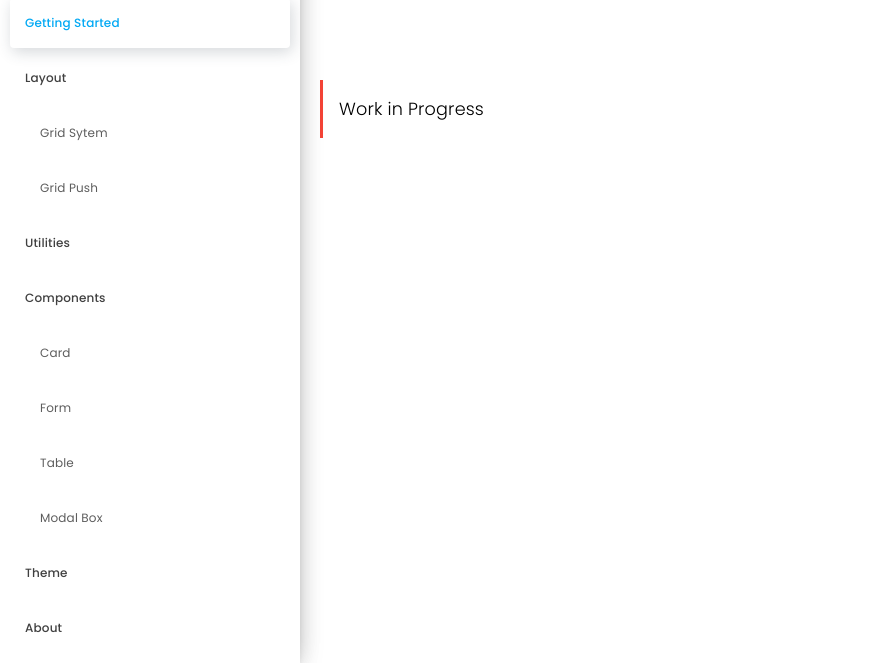
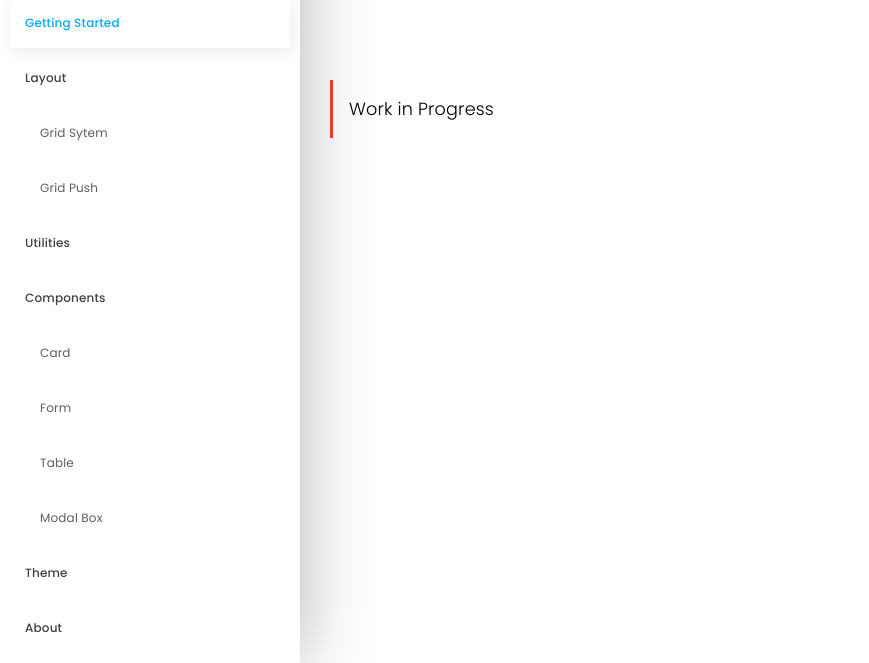
Before and after one commit to daniszaidan/Zero-CSS, a plain HTML site: page dashboard.html in a window 1280 px wide. Shown: the part 137-800 px from the top of the page, without its empty margins (0-869 px from the left). Drawn offline with nearby package versions, Linux system fonts and the light colour scheme; a script that the page names is missing.

Commit message:
Update dashboard.css

```diff
--- a/css/dashboard.css
+++ b/css/dashboard.css
@@ -7,7 +7,8 @@
 .sidebar{
 	width: 300px;
 	height: 100vh;
-	box-shadow: 0 10px 30px -12px rgba(0, 0, 0, 0.42), 0 4px 25px 0px rgba(0, 0, 0, 0.12), 0 8px 10px -5px rgba(0, 0, 0, 0.2);
+	/* box-shadow: 0 10px 30px -12px rgba(0, 0, 0, 0.42), 0 4px 25px 0px rgba(0, 0, 0, 0.12), 0 8px 10px -5px rgba(0, 0, 0, 0.2); */
+	box-shadow: 0px 0px 70px 0px rgba(0,0,0,.3);
 	background-color: white;
 	position: fixed;
 	left: 0;
@@ -85,7 +86,7 @@ nav::-webkit-scrollbar-thumb{
 }
 .sidebar nav ul li.active{
 	/* background-color: #9C27B0; */
-	box-shadow: 2px 4px 15px 0 rgba(46,61,73,.2);
+	box-shadow: 2px 4px 15px 0 rgba(46,61,73,.1);
 }
 main{
 	width: 100%;
@@ -97,7 +98,7 @@ main .wrapper{
 	max-width: unset;
 	width: 100%;
 	height: 100%;
-	padding: 50px 20px 20px 20px;
+	padding: 50px 30px 30px 30px;
 	overflow-x: hidden;
 	overflow-y: auto;
 }
```
